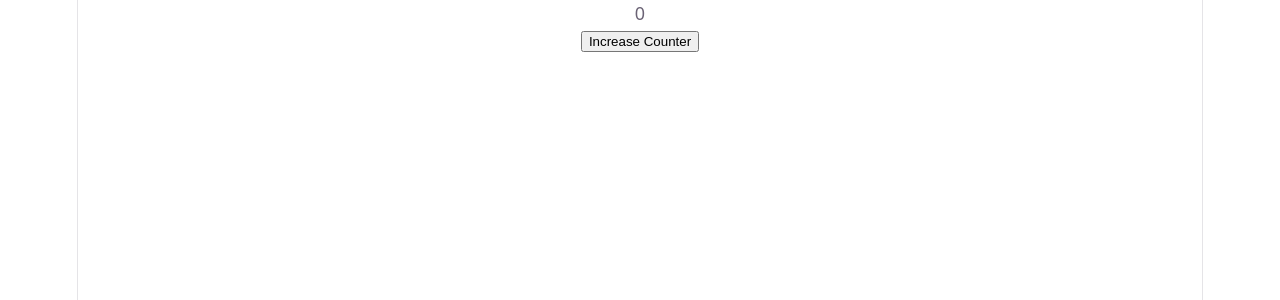
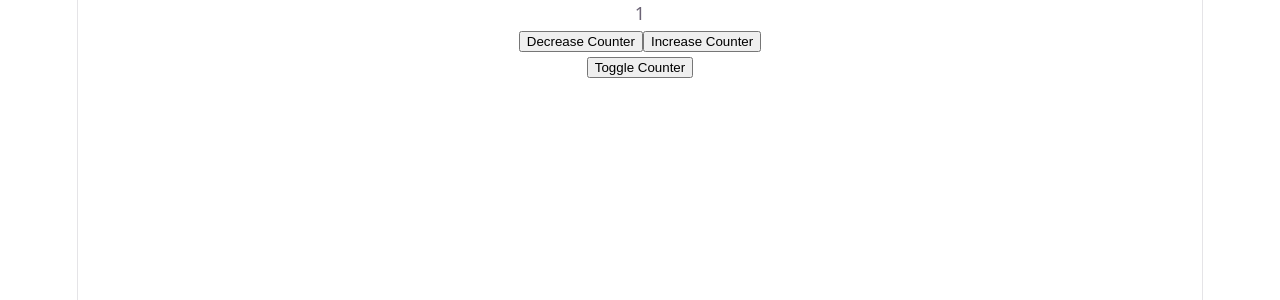
Before and after one commit to bhushanpatil23/States_In_React, a React (Vite) app: page / in a window 1280 px wide. Both pictures are taken after a click on the button "Increase Counter". Shown: the top 300 px of the page. Built offline with nearby package versions, Linux system fonts and the light colour scheme.

Commit message:
intro to states in react

```diff
--- a/src/introToStates/Counter.jsx
+++ b/src/introToStates/Counter.jsx
@@ -1,19 +1,31 @@
-
+import  { useState } from 'react'
 
 const Counter = () => {
 
-    let counter = 0;
+    const [counter, setCounter] = useState(0);
 
     function increaseCounter() {
-        counter++;
-        console.log(counter);
+        setCounter((currentCounter) => Math.min(currentCounter + 1, 5));
+        //console.log('Counter increased to:', counter + 1); // Log the updated counter value
     }
+
+    function decreaseCounter() {
+        setCounter((currentCounter) => Math.max(currentCounter - 1, 0));
+    }
+
+    console.log('Counter component rendered!');
+
   return (
     <div>
 
         <p>{counter}</p>
 
-        <button onClick={increaseCounter}> Increase Counter</button>
+        {counter > 0 && (
+            <button onClick={decreaseCounter}>Decrease Counter</button>
+        )}
+        {counter < 5 && (
+            <button onClick={increaseCounter}>Increase Counter</button>
+        )}
 
     </div>
   )
--- a/src/introToStates/StateIntro.jsx
+++ b/src/introToStates/StateIntro.jsx
@@ -1,10 +1,15 @@
 import React from 'react'
 import Counter from './Counter.jsx'
+import {useState} from 'react'
 
 const StateIntro = () => {
+
+    const [showCounter,setShowCounter] = useState(true);
+
   return (
     <div>
-        <Counter/>
+        {showCounter && <Counter/>}
+        <button onClick={()=>setShowCounter(!showCounter)}>Toggle Counter</button>
     </div>
   )
 }
```
